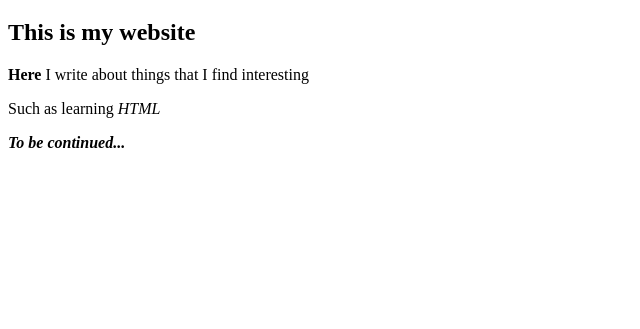
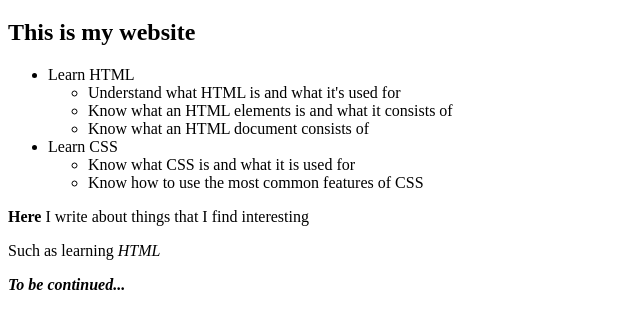
Before and after one commit to songxingchang/lapio-website, a plain HTML site: page index.html in a window 1280 px wide. Shown: the part 61-390 px from the top of the page, without its empty margins (0-640 px from the left). Drawn offline with Linux system fonts and the light colour scheme.

Commit message:
Part 3, add exercise 4

```diff
--- a/index.html
+++ b/index.html
@@ -11,6 +11,19 @@
   <!--Do the exercises here-->
   <h1>Hello</h1>
   <h2>This is my website</h2>
+  <ul>
+    <li>Learn HTML</li>
+    <ul>
+      <li>Understand what HTML is and what it's used for</li>
+      <li>Know what an HTML elements is and what it consists of</li>
+      <li>Know what an HTML document consists of</li>
+    </ul>
+    <li>Learn CSS</li>
+    <ul>
+      <li>Know what CSS is and what it is used for</li>
+      <li>Know how to use the most common features of CSS</li>
+    </ul>
+  </ul>
   <p><strong>Here</strong> I write about things that I find interesting</p>
   <p>Such as learning <i>HTML</i></p>
   <p><strong><i>To be continued...</i></strong></p>
```
